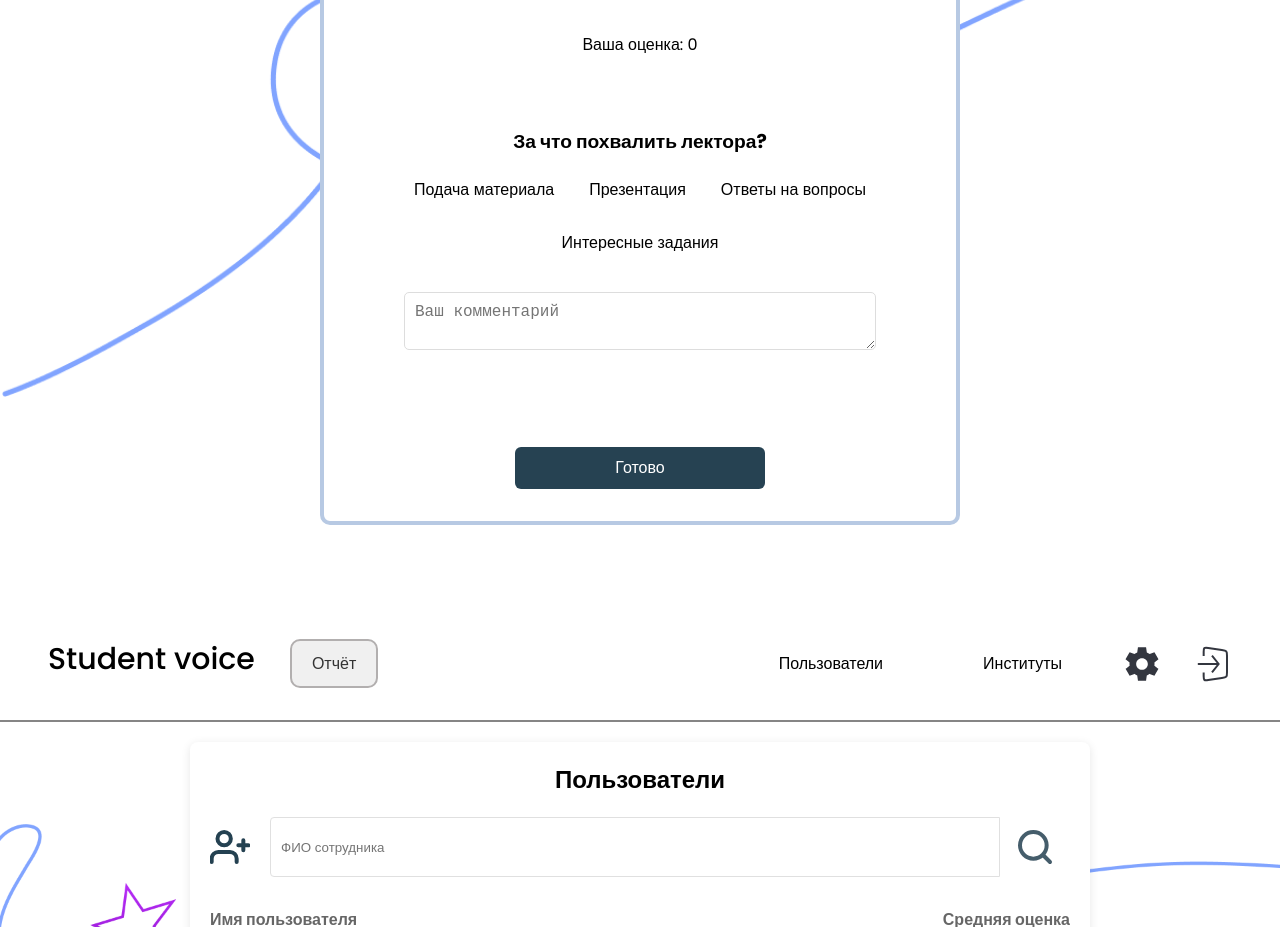
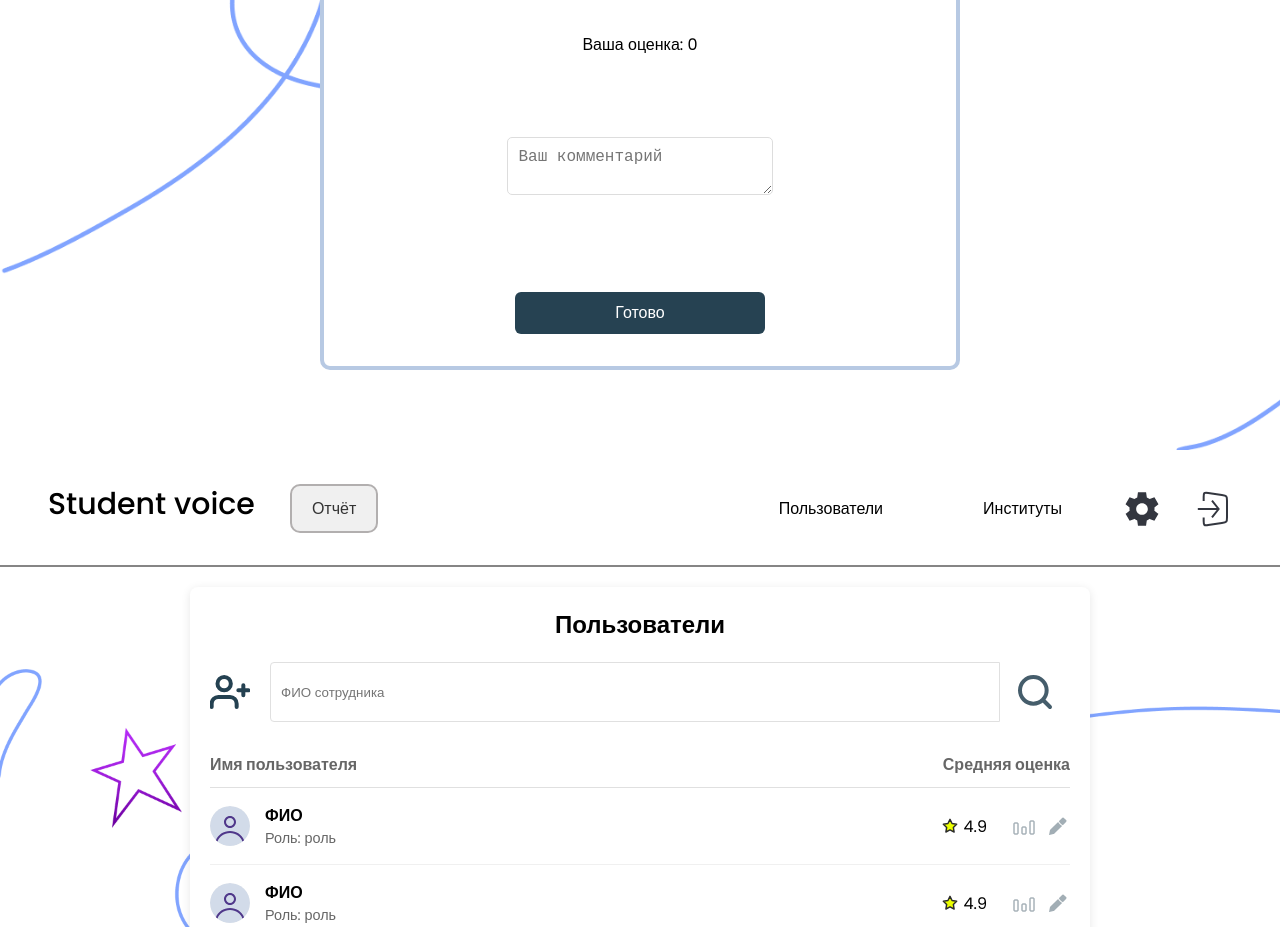
Before and after one commit to acuraels/Student-voice-Front-end, a React (Vite) app: page / in a window 1280 px wide. Shown: the part 1920-2847 px from the top of the page. Built offline with nearby package versions, Linux system fonts and the light colour scheme.

Commit message:
short reviews list

```diff
--- /dev/null
+++ b/src/components/StudentForm/ShortReview.jsx
@@ -0,0 +1,19 @@
+import React from "react";
+import "../.././styles/StudentForm/studFormHeader.css";
+
+
+// компонент является коротким отзывом, получает на вход текст короткого отзыва и ссылку на изображение
+const studFormHeader = (props) => {
+  return (
+    <button
+      type="button"
+      onClick={() => handlePraiseSelection(props.text)}
+      className="stud-form__praise-button"
+    >
+      <img src={props.src}></img>
+      {props.text}
+    </button>
+  );
+};
+
+export default studFormHeader;
--- /dev/null
+++ b/src/components/StudentForm/ShortReviewList.jsx
@@ -0,0 +1,50 @@
+import React from "react";
+import "../.././styles/StudentForm/studFormHeader.css";
+import ShortReview from "./ShortReview";
+
+// компонент является списком коротких отзывов. Получает на вход оценку ученика, в зависимости от неё выводит
+//необходимые данные
+const shortReviewList = (props) => {
+
+  //проверка на хоть какую то выставленную отметку. Если ноль возвращает пустой компонент.
+  //Может быть и другая логика
+  if (props.grade == 0) {
+    return <div className="stud-form__praise-group"></div>;
+  }
+
+  //Данные о хороших отзывах. Список содержит списка вида [текст отзыва, ссылка на изображение]
+  const positiveReviews = [
+    ["подача материала", "https://goo.su/0GzJelD"],
+    ["Презентация", "https://goo.su/0GzJelD"],
+    ["Интересные задания", "https://goo.su/0GzJelD"],
+    ["Дополнительный материал", "https://goo.su/0GzJelD"],
+    ["Ответы на вопросы", "https://goo.su/0GzJelD"],
+  ];
+
+    //Данные о плохих отзывах. Список содержит списка вида [текст отзыва, ссылка на изображение]
+  const negativeReviews = [
+    ["не понятен материал", "https://goo.su/UkwCI2r"],
+    ["нет презентации", "https://goo.su/UkwCI2r"],
+    ["скучные задания", "https://goo.su/UkwCI2r"],
+    ["сложные задания", "https://goo.su/UkwCI2r"],
+    ["нет ответов на вопросы", "https://goo.su/UkwCI2r"],
+  ];
+
+  //определение, хорошие или плохие отзывы показывать
+  const Reviews = props.grade > 3 ? positiveReviews : negativeReviews;
+  const heading = props.grade > 3 ? "Что понравилось в занятии?" : "Что не понравилось в занятии?";
+
+  //далее Reviews преобразуется в последовательность компонентов
+  return (
+    <div className="stud-form__praise-group">
+      <h3 className="stud-form__praise-title">{heading}</h3>
+      <div className="stud-form__praise-options">
+        {Reviews.map((x) => (
+          <ShortReview text={x[0]} src={x[1]} />
+        ))}
+      </div>
+    </div>
+  );
+};
+
+export default shortReviewList;
--- a/src/components/StudentForm/StudFormHeader.jsx
+++ b/src/components/StudentForm/StudFormHeader.jsx
@@ -1,5 +1,6 @@
 import React from 'react';
 import '../.././styles/StudentForm/studFormHeader.css';
+
 
 const studFormHeader = () => {
     return (
@@ -7,6 +8,7 @@ const studFormHeader = () => {
             <div className="header__container">
                 <a href="#" className="header__logo">Student voice</a>
             </div>
+
         </header>
     );
 };
--- a/src/components/StudentForm/StudFormMain.jsx
+++ b/src/components/StudentForm/StudFormMain.jsx
@@ -1,9 +1,10 @@
-import React, { useState } from 'react';
-import '../.././styles/StudentForm/studFormMain.css';
+import React, { useState } from "react";
+import "../.././styles/StudentForm/studFormMain.css";
+import ShortReviewList from "./ShortReviewList";
 
 const StudFormMain = () => {
-    const [studentName, setStudentName] = useState('');
-    const [comment, setComment] = useState('');
+  const [studentName, setStudentName] = useState("");
+  const [comment, setComment] = useState("");
   const [rating, setRating] = useState(0); // Храним рейтинг
   const [selectedPraise, setSelectedPraise] = useState([]);
 
@@ -13,32 +14,34 @@ const StudFormMain = () => {
     const formData = {
       studentName,
       comment,
-            rating,  // Передаем выбранный рейтинг
-            selectedPraise
+      rating, // Передаем выбранный рейтинг
+      selectedPraise,
     };
 
     try {
-            const response = await fetch('https://example.com/api/submit-form', {
-                method: 'POST',
+      const response = await fetch("https://example.com/api/submit-form", {
+        method: "POST",
         headers: {
-                    'Content-Type': 'application/json',
+          "Content-Type": "application/json",
         },
         body: JSON.stringify(formData),
       });
 
       if (response.ok) {
-                alert('Форма успешно отправлена!');
+        alert("Форма успешно отправлена!");
       } else {
-                alert('Ошибка при отправке формы');
+        alert("Ошибка при отправке формы");
       }
     } catch (error) {
-            console.error('Ошибка при отправке данных:', error);
+      console.error("Ошибка при отправке данных:", error);
     }
   };
 
   const handlePraiseSelection = (praise) => {
-        setSelectedPraise(prev =>
-            prev.includes(praise) ? prev.filter(p => p !== praise) : [...prev, praise]
+    setSelectedPraise((prev) =>
+      prev.includes(praise)
+        ? prev.filter((p) => p !== praise)
+        : [...prev, praise]
     );
   };
 
@@ -77,32 +80,20 @@ const StudFormMain = () => {
                 <span
                   key={star}
                   onClick={() => setRating(star)}
-                                    className={star <= rating ? 'stud-form__star stud-form__star_filled' : 'stud-form__star'}
+                  className={
+                    star <= rating
+                      ? "stud-form__star stud-form__star_filled"
+                      : "stud-form__star"
+                  }
                 >
-                                    {star <= rating ? '★' : '☆'}
+                  {star <= rating ? "★" : "☆"}
                 </span>
               ))}
             </div>
             <p className="stud-form__current-rating">Ваша оценка: {rating}</p>
           </div>
 
-                    <div className="stud-form__praise-group">
-                        <h3 className="stud-form__praise-title">За что похвалить лектора?</h3>
-                        <div className="stud-form__praise-options">
-                            <button type="button" onClick={() => handlePraiseSelection('Подача материала')} className="stud-form__praise-button">
-                                Подача материала
-                            </button>
-                            <button type="button" onClick={() => handlePraiseSelection('Презентация')} className="stud-form__praise-button">
-                                Презентация
-                            </button>
-                            <button type="button" onClick={() => handlePraiseSelection('Ответы на вопросы')} className="stud-form__praise-button">
-                                Ответы на вопросы
-                            </button>
-                            <button type="button" onClick={() => handlePraiseSelection('Интересные задания')} className="stud-form__praise-button">
-                                Интересные задания
-                            </button>
-                        </div>
-                    </div>
+          <ShortReviewList grade={rating}/>
 
           <div className="stud-form__input-group">
             <textarea
--- a/src/styles/StudentForm/studFormMain.css
+++ b/src/styles/StudentForm/studFormMain.css
@@ -102,6 +102,7 @@
     cursor: pointer;
     font-size: 1rem;
     transition: transform 0.2s;
+    max-width: 30%;
 }
 
 .stud-form__praise-button:hover {
```
Lines whose indentation alone changed are shown as unchanged.
